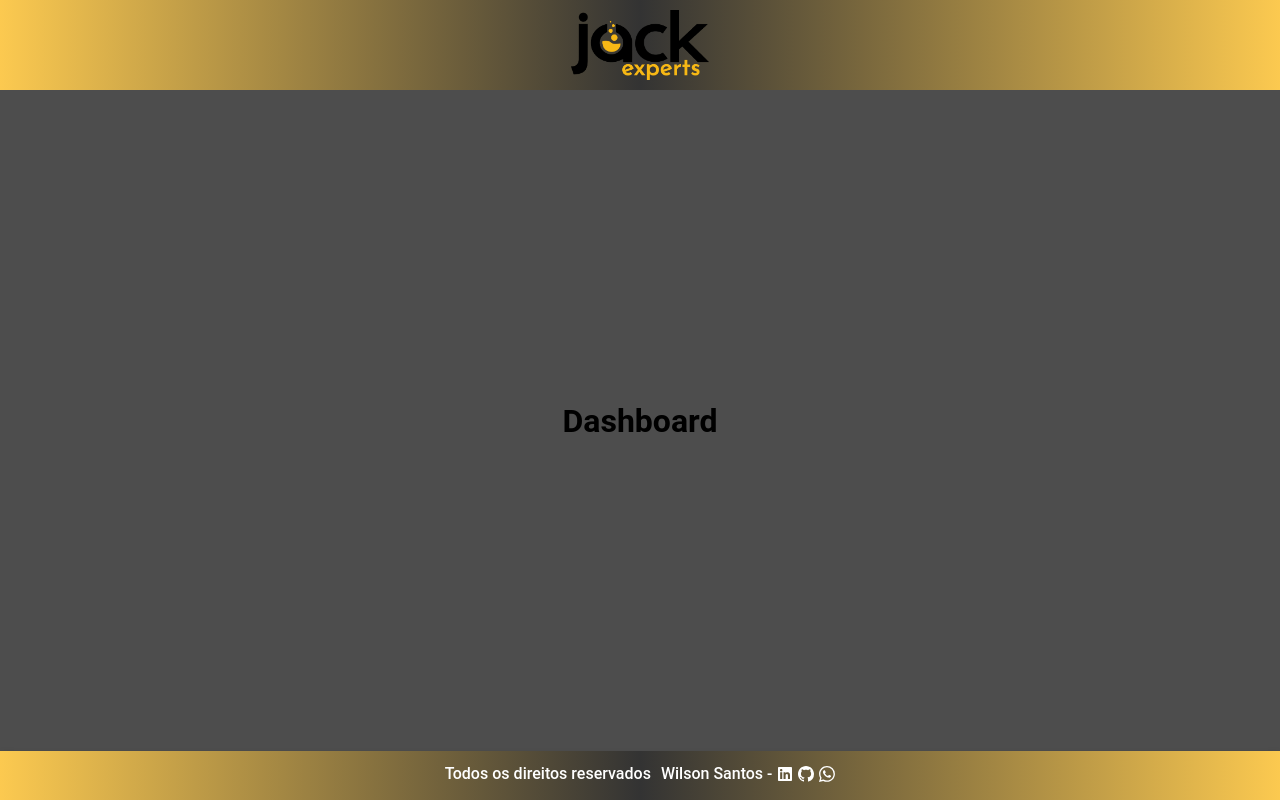
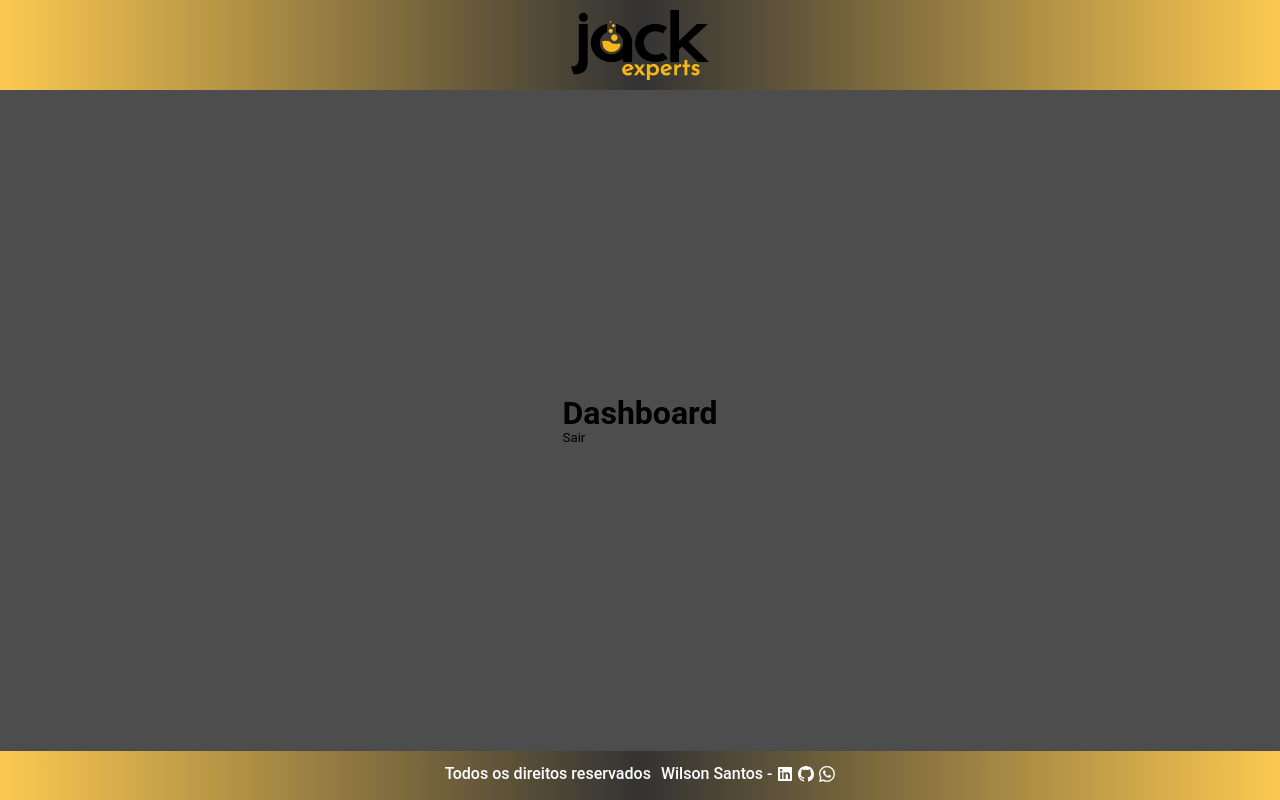
Before and after one commit to Wilrrama/Desafio_ToDoList, a React (Vite) app in the folder front/: page /dashboard in a window 1280 px wide. Built offline with nearby package versions, Linux system fonts and the light colour scheme.

Commit message:
feat: user Logout

```diff
--- a/front/src/pages/dashboard/index.tsx
+++ b/front/src/pages/dashboard/index.tsx
@@ -1,7 +1,14 @@
+import { Button } from "../../fragments/button";
+import { useContext } from "react";
+import { UserContext } from "../../providers/UserContext/UserContext";
+
 export const Dashboard = () => {
+  const { userLogout } = useContext(UserContext);
+
   return (
     <div>
       <h1> Dashboard</h1>
+      <Button name={"Sair"} onClick={userLogout} />
     </div>
   );
 };
--- a/front/src/providers/UserContext/UserContext.tsx
+++ b/front/src/providers/UserContext/UserContext.tsx
@@ -13,6 +13,7 @@ export interface IUserProviderProps {
 export interface IUserContext {
   user: IUser | null;
   userLogin: (formData: any) => Promise<void>;
+  userLogout: () => void;
 }
 
 export interface IUser {
@@ -40,8 +41,16 @@ export const UserProvider = ({ children }: IUserProviderProps) => {
     }
   };
 
+  const userLogout = () => {
+    setUser(null);
+
+    localStorage.removeItem("@TOKEN_TODO");
+
+    navigate("/");
+  };
+
   return (
-    <UserContext.Provider value={{ user, userLogin }}>
+    <UserContext.Provider value={{ user, userLogin, userLogout }}>
       {children}
     </UserContext.Provider>
   );
```
